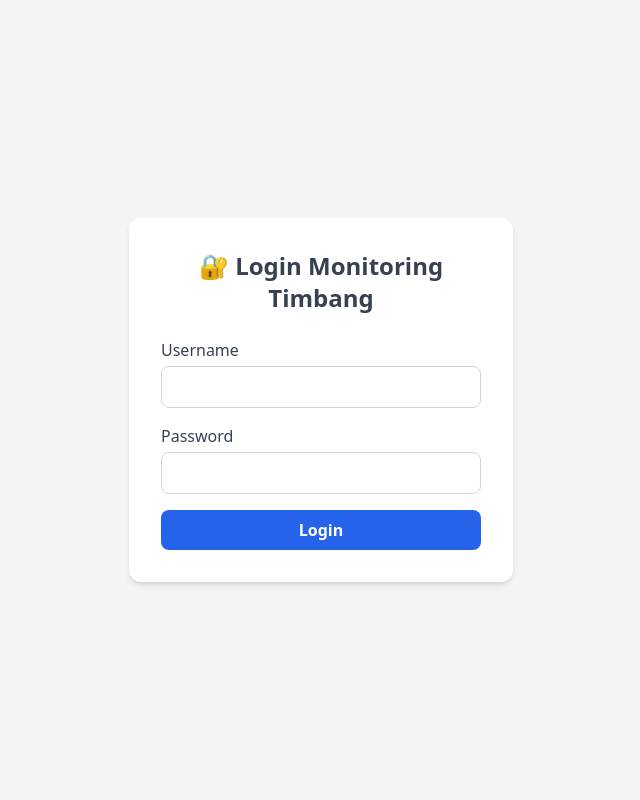
After one commit to simonaditiabbp/dashboard-monitoring-populatetimbang, a Flask app: page /login in a window 1280 px wide. The commit adds this page. Shown: the whole page, without its empty margins (319-959 px from the left). Run offline with Flask 3, Linux system fonts and the light colour scheme; some libraries are stand-ins or nearby versions.

Commit message:
add login page & logic

```diff
--- a/app.py
+++ b/app.py
@@ -1,4 +1,4 @@
-from flask import Flask, render_template, jsonify, request
+from flask import Flask, render_template, jsonify, request, redirect, url_for, session
 from dotenv import load_dotenv
 import mysql.connector
 import os
@@ -15,11 +15,46 @@ MYSQL_CONN = {
     'database': os.getenv("MYSQL_DB"),
 }
 
+app.secret_key = os.getenv("FLASK_SECRET", "defaultsecret")
+LOGIN_USER = os.getenv("LOGIN_USER", "admin")
+LOGIN_PASS = os.getenv("LOGIN_PASS", "12345")
+
 heartbeats = {}
 
+def login_required(f):
+    from functools import wraps
+    @wraps(f)
+    def decorated_function(*args, **kwargs):
+        if not session.get("logged_in"):
+            return redirect(url_for("login"))
+        return f(*args, **kwargs)
+    return decorated_function
+
 @app.route('/')
+@login_required
 def index():
     return render_template('index.html')
+
+@app.route('/login', methods=['GET', 'POST'])
+def login():
+    if session.get("logged_in"):
+        return redirect(url_for("index"))
+
+    if request.method == 'POST':
+        user = request.form.get("username")
+        password = request.form.get("password")
+        if user == LOGIN_USER and password == LOGIN_PASS:
+            session["logged_in"] = True
+            session["username"] = user
+            return redirect(url_for("index"))
+        else:
+            return render_template("login.html", error="Username atau password salah.")
+    return render_template("login.html")
+
+@app.route('/logout')
+def logout():
+    session.clear()
+    return redirect(url_for('login'))
 
 @app.route('/api/logs')
 def get_logs():
--- /dev/null
+++ b/templates/login.html
@@ -0,0 +1,36 @@
+<!DOCTYPE html>
+<html lang="id">
+<head>
+  <meta charset="UTF-8">
+  <meta name="viewport" content="width=device-width, initial-scale=1.0">
+  <title>Login Monitoring Timbangan</title>
+  <script src="https://cdn.tailwindcss.com"></script>
+</head>
+<body class="bg-gray-100 flex items-center justify-center min-h-screen">
+
+  <div class="bg-white p-8 rounded-xl shadow-md w-96">
+    <h1 class="text-center text-2xl font-bold text-gray-700 mb-6">🔐 Login Monitoring Timbang</h1>
+
+    {% if error %}
+      <div class="bg-red-100 text-red-700 p-2 mb-4 rounded">{{ error }}</div>
+    {% endif %}
+
+    <form method="POST" class="space-y-4">
+      <div>
+        <label class="block text-gray-700 font-medium mb-1">Username</label>
+        <input type="text" name="username" required class="w-full border border-gray-300 rounded-lg px-3 py-2 focus:outline-none focus:ring-2 focus:ring-blue-500">
+      </div>
+
+      <div>
+        <label class="block text-gray-700 font-medium mb-1">Password</label>
+        <input type="password" name="password" required class="w-full border border-gray-300 rounded-lg px-3 py-2 focus:outline-none focus:ring-2 focus:ring-blue-500">
+      </div>
+
+      <button type="submit" class="w-full bg-blue-600 hover:bg-blue-700 text-white font-semibold py-2 rounded-lg">
+        Login
+      </button>
+    </form>
+  </div>
+
+</body>
+</html>
```
Also changed, not shown: templates/index.html (+6 -2 lines).
